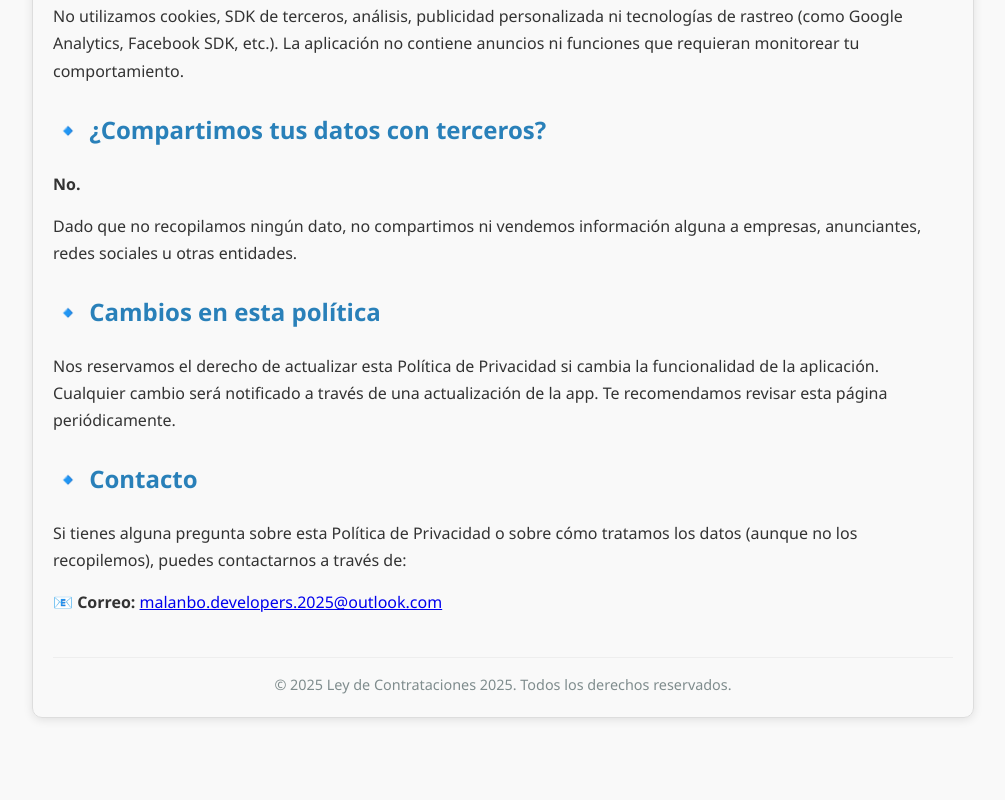
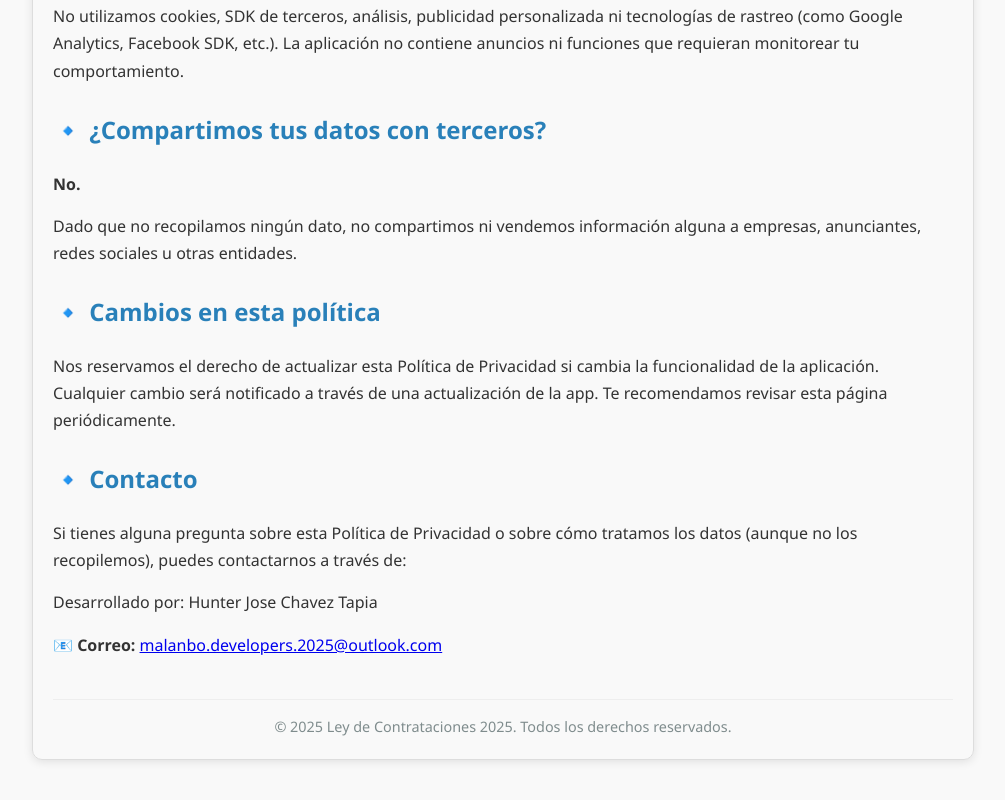
Before and after one commit to MalanboJager/Politicas_de_Privacidad, a plain HTML site: page index.html in a window 1280 px wide. Shown: the part 1002-1802 px from the top of the page, without its empty margins (137-1142 px from the left). Before the commit the page ends 1760 px from the top, so only its background shows below. Drawn offline with Linux system fonts and the light colour scheme.

Commit message:
index.html

```diff
--- a/index.html
+++ b/index.html
@@ -88,6 +88,7 @@
 
   <h2>🔹 Contacto</h2>
   <p>Si tienes alguna pregunta sobre esta Política de Privacidad o sobre cómo tratamos los datos (aunque no los recopilemos), puedes contactarnos a través de:</p>
+  <p>Desarrollado por: Hunter Jose Chavez Tapia</p>
   <p>📧 <strong>Correo:</strong> <a href="mailto:malanbo.developers.2025@outlook.com">malanbo.developers.2025@outlook.com</a></p>
 
   <footer>
```
